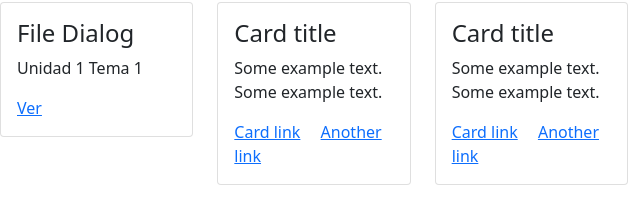
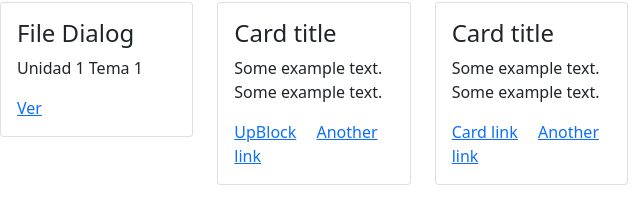
Before and after one commit to MoonBunny24/MayaVirtual, a plain HTML site: page index.html in a window 1280 px wide. Shown: the part 188-412 px from the top of the page, 0-640 px from the left. Drawn offline with nearby package versions, Linux system fonts and the light colour scheme.

Commit message:
Update index.html

```diff
--- a/index.html
+++ b/index.html
@@ -33,7 +33,7 @@
                 <div class="card-body">
                   <h4 class="card-title">Card title</h4>
                   <p class="card-text">Some example text. Some example text.</p>
-                  <a href="#" class="card-link">Card link</a>
+                  <a href="U1_T1_UpBlock/UpBlock.html" class="card-link">UpBlock</a>
                   <a href="#" class="card-link">Another link</a>
                 </div>
               </div>
```
